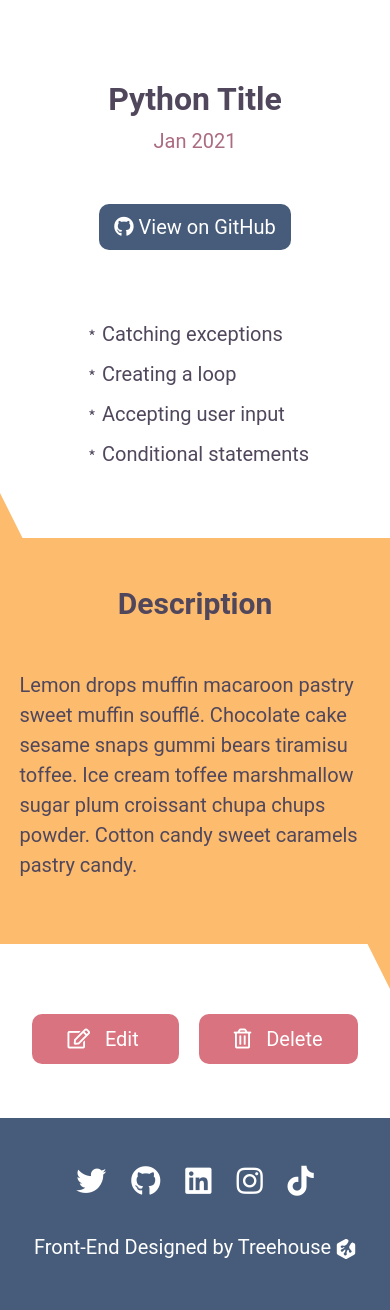
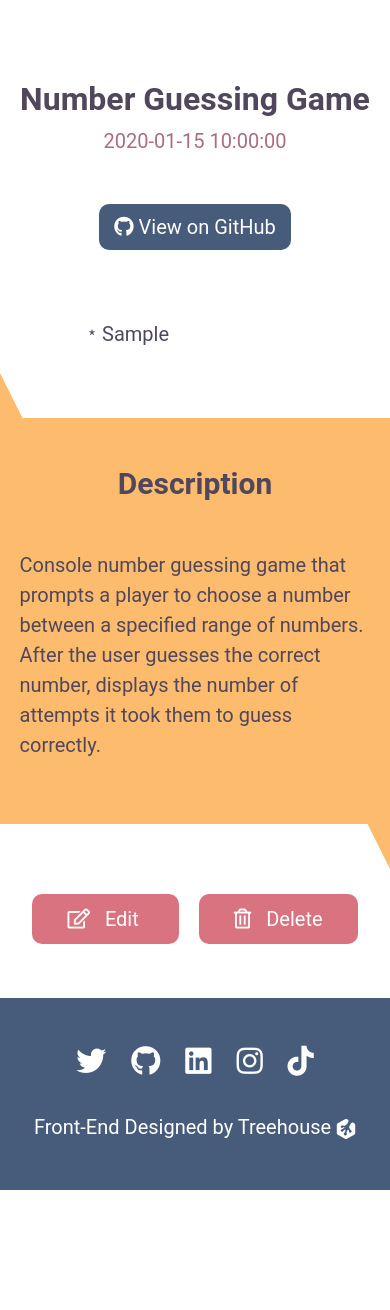
Before and after one commit to JorgeLopez3092/python-sqlalchemy-portfolio-master, a Flask app: template templates/detail.html in a window 390 px wide; the page is wider, and only the part inside the window is pictured. Shown: the part 72-1382 px from the top of that part. After the commit the page ends 1262 px from the top of that part, so only its background shows below. Run offline with Flask 3, Linux system fonts and the light colour scheme; the template is opened without the code that fills it: values that come from a table or form of the project are taken from there, most other values are stand-ins (such as "Sample title", 1, 10 or a date in 2020).

Commit message:
staying mobile

```diff
--- a/app.py
+++ b/app.py
@@ -20,8 +20,11 @@ def project_create() -> str:
 
 
 @app.route('/projects/<id>')
-def project_details() -> str:
-    return 'Hello World!'
+def project_details(id) -> str:
+    project = Project.query.get_or_404(id)
+    project_skills = project.skills.split(',')
+    date = project.date.strftime("%b %Y")
+    return render_template('detail.html', project=project, project_skills=project_skills, date=date)
 
 
 @app.route('/projects/<id>/edit')
--- a/templates/detail.html
+++ b/templates/detail.html
@@ -1,70 +1,18 @@
-<!DOCTYPE html>
-<html>
-    <head>
-        <meta charset="utf-8">
-        <meta http-equiv="X-UA-Compatible" content="IE=edge">
-        <title>Portfolio</title>
-        <meta name="description" content="A portfolio of my work">
-        <meta name="viewport" content="width=device-width, initial-scale=1">
-        <link rel="stylesheet" href="https://cdnjs.cloudflare.com/ajax/libs/font-awesome/5.15.3/css/all.min.css">
-        <link rel="stylesheet" href="https://cdnjs.cloudflare.com/ajax/libs/font-awesome/5.15.3/css/all.min.css">
-        <link href="https://cdn.jsdelivr.net/npm/bootstrap@5.0.0-beta2/dist/css/bootstrap.min.css" rel="stylesheet" integrity="sha384-BmbxuPwQa2lc/FVzBcNJ7UAyJxM6wuqIj61tLrc4wSX0szH/Ev+nYRRuWlolflfl" crossorigin="anonymous">
-        <link rel="stylesheet" href="styles.css">
-    </head>
-    <body>
-        <section class="navigation">
-            <nav class="navbar navbar-expand-lg">
-                <div class="container-fluid">
-                    <a class="navbar-brand" href="#">Student Name</a>
-                    <button class="toggle" type="button" data-bs-toggle="collapse" data-bs-target="#navbarContent" aria-controls="navbarContent" aria-expanded="false" aria-label="Toggle navigation">
-                        <i class="fas fa-bars"></i>
-                    </button>
-                    <div class="collapse navbar-collapse" id="navbarContent">
-                        <ul class="navbar-nav me-auto mb-2 mb-lg-0">
-                            <li class="nav-item">
-                                <a class="nav-link active" aria-current="page" href="#">Home</a>
-                            </li>
-                            <li class="nav-item">
-                                <a class="nav-link" href="#about">About</a>
-                            </li>
-                            <li class="nav-item">
-                                <a class="nav-link" href="#skills">Skills</a>
-                            </li>
-                            <li class="nav-item dropdown">
-                                <a class="nav-link dropdown-toggle" href="#" id="navbarDropdown" role="button" data-bs-toggle="dropdown" aria-expanded="false">
-                                Projects
-                                </a>
-                                <ul class="dropdown-menu" aria-labelledby="navbarDropdown">
-                                <li><a class="dropdown-item" href="#project1">Project 1</a></li>
-                                <li><a class="dropdown-item" href="#project2">Project 2</a></li>
-                                <li><a class="dropdown-item" href="#project3">Project 3</a></li>
-                                <li><a class="dropdown-item" href="#project4">Project 4</a></li>
-                                </ul>
-                            </li>
-                            <li class="nav-item">
-                                <a class="nav-link" href="#contact">Contact</a>
-                            </li>
-                            <li class="nav-item">
-                                <a class="nav-link" href="#">Add Project</a>
-                            </li>
-                        </ul>
-                    </div>
-                </div>
-            </nav>
-        </section>
+{% extends 'layout.html' %}
+
+{% block content %}
 <section class="header">
-            <h1>Python Title</h1>
-            <p>Jan 2021</p>
-            <a href="#" class="github-btn">
+    <h1>{{ project.title }}</h1>
+    <p>{{ date }}</p>
+    <a href="{{project.link}}" class="github-btn">
         <i class="fab fa-github"></i>
         View on GitHub
     </a>
     <ul class="project-skills">
         <div>
-                    <li>Catching exceptions</li>
-                    <li>Creating a loop</li>
-                    <li>Accepting user input</li>
-                    <li>Conditional statements</li>
+            {% for project_skill in project_skills %}
+            <li>{{ project_skill }}</li>
+            {% endfor %}
         </div>
     </ul>
 </section>
@@ -72,10 +20,7 @@
     <div id="triangle5"></div>
     <h2>Description</h2>
     <p>
-                Lemon drops muffin macaroon pastry sweet muffin soufflé.
-                Chocolate cake sesame snaps gummi bears tiramisu toffee.
-                Ice cream toffee marshmallow sugar plum croissant chupa chups powder.
-                Cotton candy sweet caramels pastry candy.
+        {{ project.description }}
     </p>
     <div id="triangle6"></div>
 </section>
@@ -121,5 +66,4 @@
 </section>
 <script src="" async defer></script>
 <script src="https://cdn.jsdelivr.net/npm/bootstrap@5.0.0-beta2/dist/js/bootstrap.bundle.min.js" integrity="sha384-b5kHyXgcpbZJO/tY9Ul7kGkf1S0CWuKcCD38l8YkeH8z8QjE0GmW1gYU5S9FOnJ0" crossorigin="anonymous"></script>
-    </body>
-</html>
+{% endblock %}
```
Lines whose indentation alone changed are shown as unchanged.
